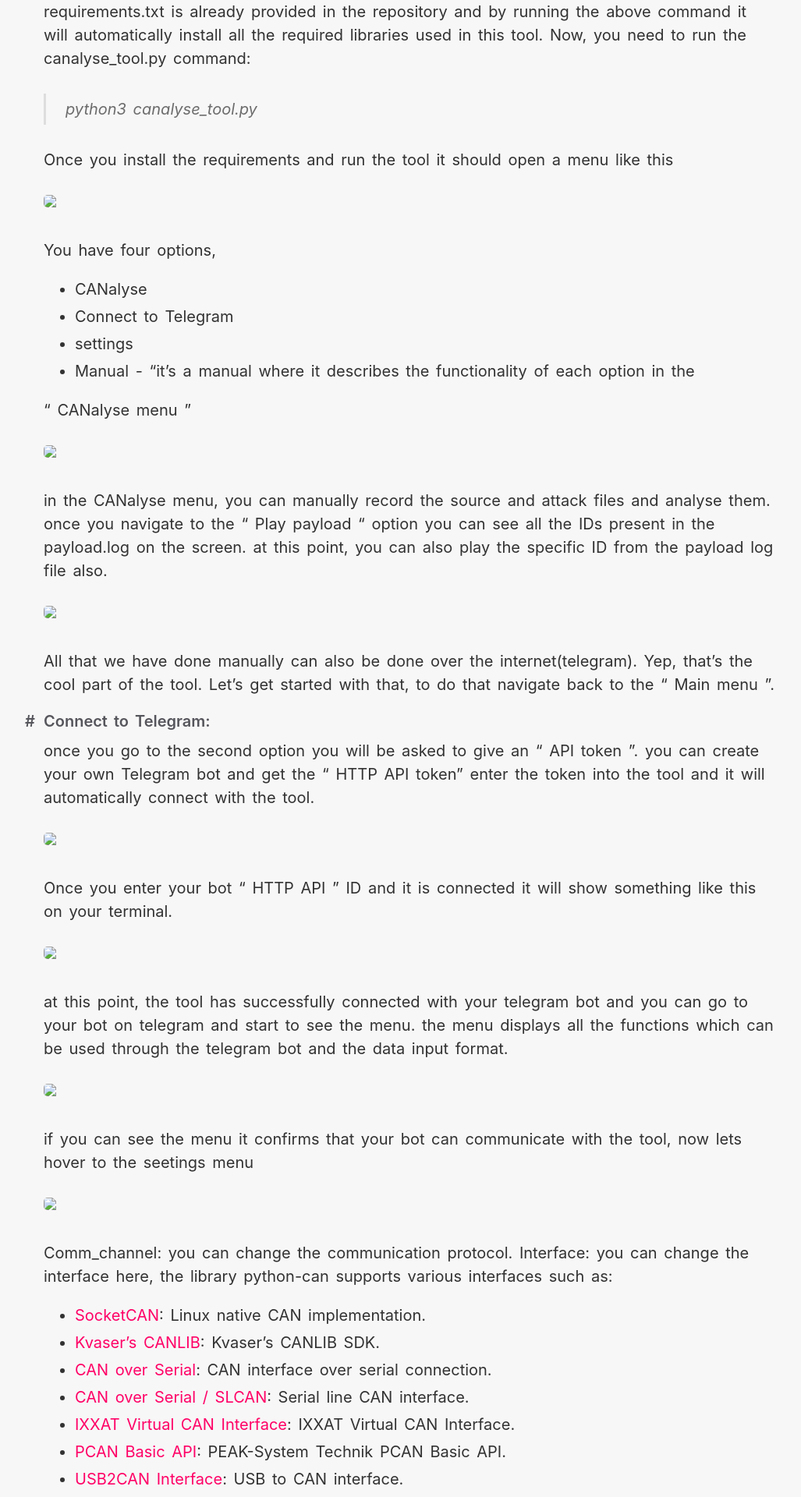
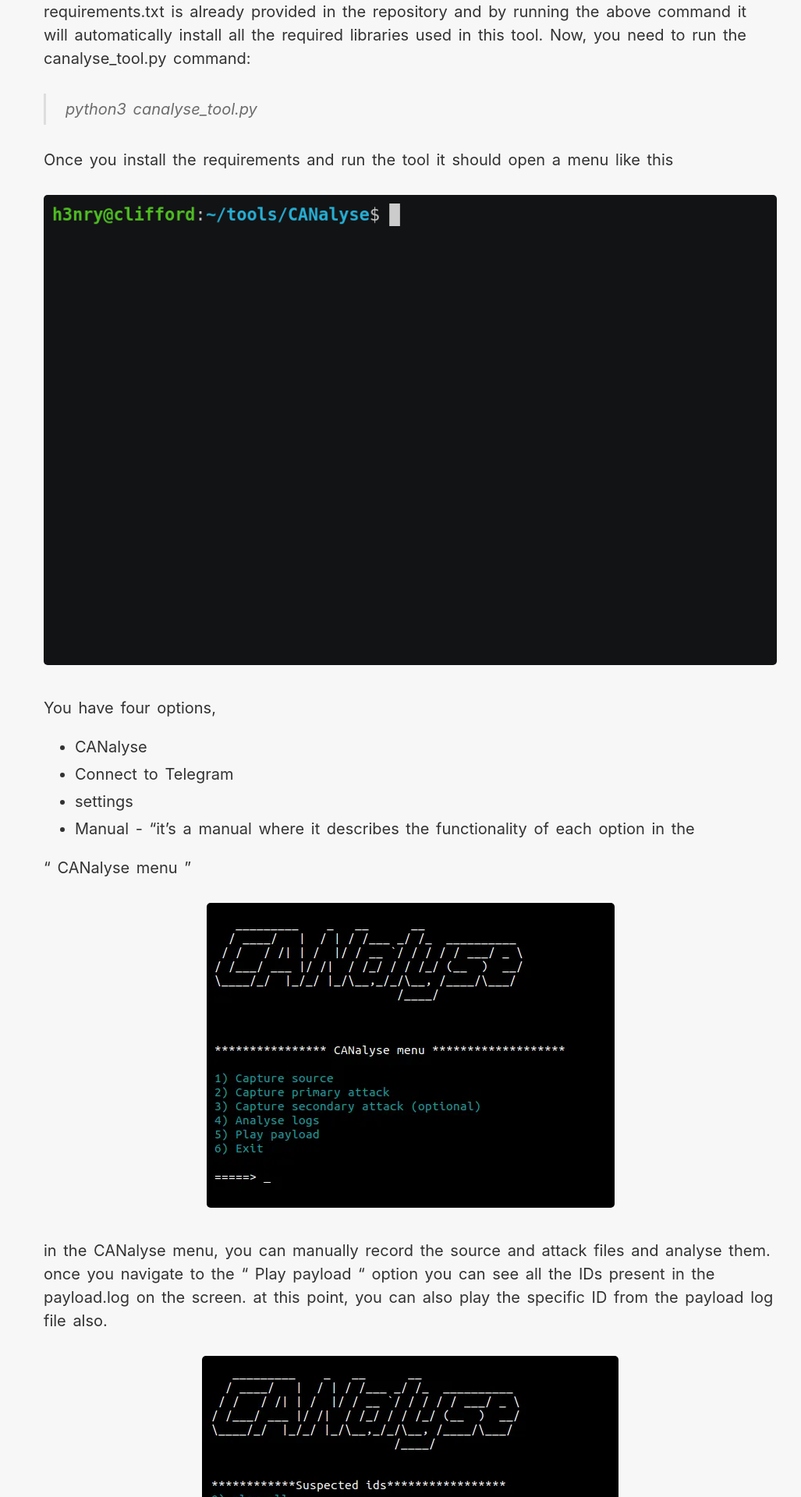
Before and after one commit to KartheekLade/kartheeklade.github.io, a Jekyll site: the page built from _posts/2021-02-12-CANalyse-part1.md, in a window 1280 px wide. Shown: the part 998-2918 px from the top of the page at 78% size, without its empty margins (114-1141 px from the left). Built offline with Jekyll 4.4.1, drawn with Linux system fonts in a browser that asks for light colours; some web fonts are replaced.

Commit message:
fixing asset reference

```diff
--- a/_posts/2021-02-12-CANalyse-part1.md
+++ b/_posts/2021-02-12-CANalyse-part1.md
@@ -30,7 +30,7 @@ requirements.txt is already provided in the repository and by running the above
 Once you install the requirements and run the tool it should open a menu like this
 
 <figure>
-  <img src="assets\img\blogs\2021-02-12\starting the tool.gif">
+  <img src="\assets\img\blogs\2021-02-12\starting the tool.gif">
 </figure>
 
 You have four options,
@@ -44,14 +44,14 @@ You have four options,
 “ CANalyse menu ”
 
 <figure>
-  <img src="assets\img\blogs\2021-02-12\CANalyse options.webp">
+  <img src="\assets\img\blogs\2021-02-12\CANalyse options.webp">
 </figure>
 
 in the CANalyse menu, you can manually record the source and attack files and analyse them. once you navigate to the “ Play payload “ option you can see all the IDs present in the payload.log on the screen. at this point, you can also play the specific ID from the payload log file also.
 
 
 <figure>
-  <img src="assets\img\blogs\2021-02-12\payload play options.webp">
+  <img src="\assets\img\blogs\2021-02-12\payload play options.webp">
 </figure>
 
 All that we have done manually can also be done over the internet(telegram). Yep, that's the cool part of the tool. Let’s get started with that, to do that navigate back to the “ Main menu ”.
@@ -62,26 +62,26 @@ once you go to the second option you will be asked to give an “ API token ”.
 
 
 <figure>
-  <img src="assets\img\blogs\2021-02-12\Telegram API token.webp">
+  <img src="\assets\img\blogs\2021-02-12\Telegram API token.webp">
 </figure>
 
 Once you enter your bot “ HTTP API ” ID and it is connected it will show something like this on your terminal.
 
 <figure>
-  <img src="assets\img\blogs\2021-02-12\bot connection with tool.webp">
+  <img src="\assets\img\blogs\2021-02-12\bot connection with tool.webp">
 </figure>
 
 at this point, the tool has successfully connected with your telegram bot and you can go to your bot on telegram and start to see the menu. the menu displays all the functions which can be used through the telegram bot and the data input format.
 
 <figure>
-  <img src="assets\img\blogs\2021-02-12\response on telegram.webp">
+  <img src="\assets\img\blogs\2021-02-12\response on telegram.webp">
 </figure>
 
 if you can see the menu it confirms that your bot can communicate with the tool, now lets hover to the seetings menu
 
 
 <figure>
-  <img src="assets\img\blogs\2021-02-12\CANalyse settings.webp">
+  <img src="\assets\img\blogs\2021-02-12\CANalyse settings.webp">
 </figure>
 
 Comm_channel: you can change the communication protocol.
```
